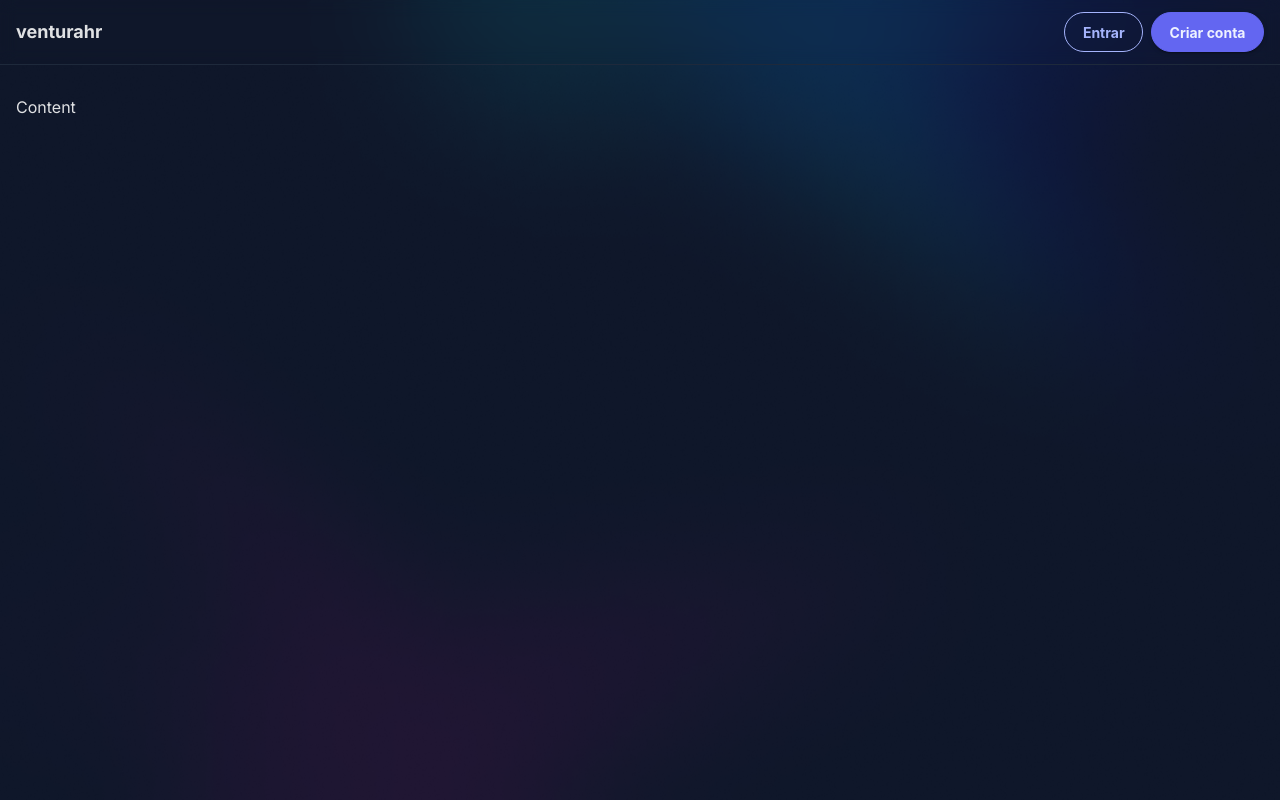
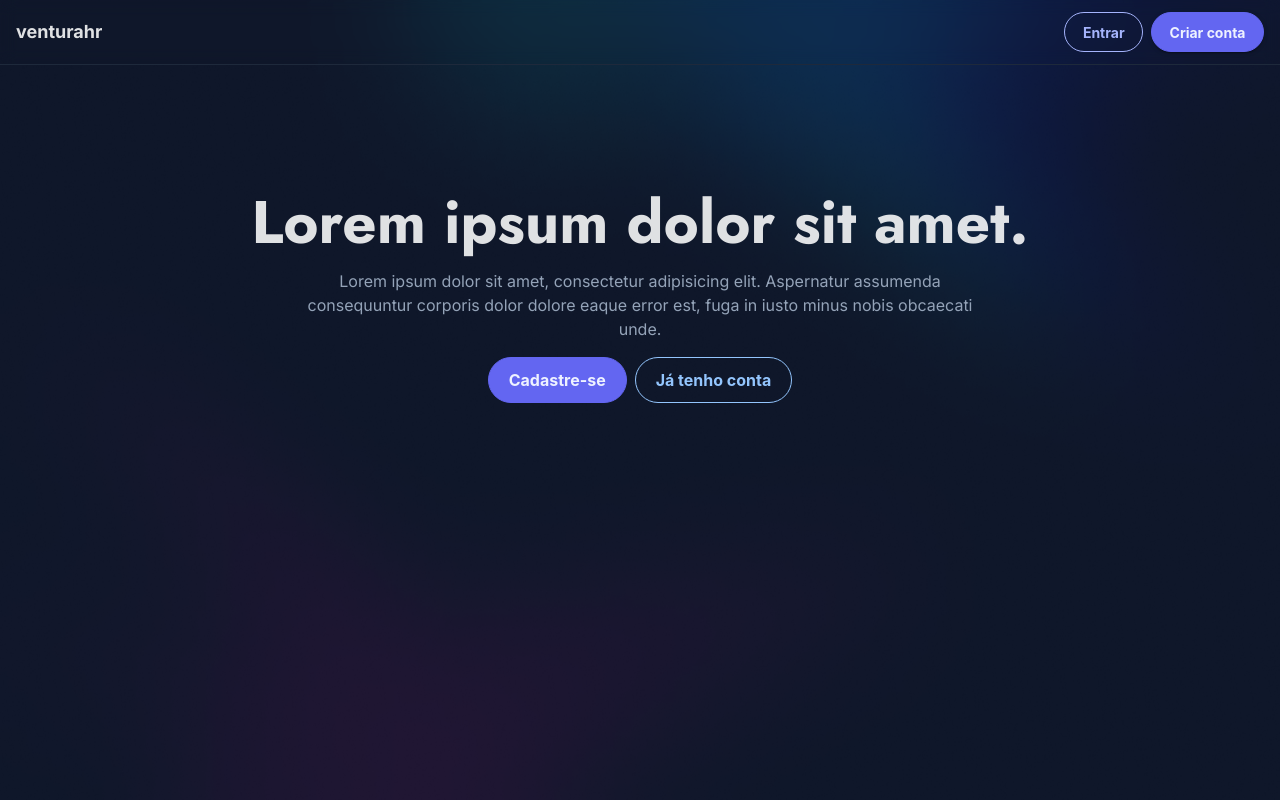
Before and after one commit to fabioper/VenturaHR, a Next.js app in the folder Web/venturahr-web/: page / in a window 1280 px wide. Built offline with nearby package versions, Linux system fonts and the light colour scheme; no server answers.

Commit message:
adiciona hero

```diff
--- a/Web/venturahr-web/src/pages/_app.tsx
+++ b/Web/venturahr-web/src/pages/_app.tsx
@@ -14,6 +14,7 @@ import "@fontsource/inter/400.css"
 import "@fontsource/inter/600.css"
 import "@fontsource/inter/700.css"
 import "@fontsource/jost/300.css"
+import "@fontsource/jost/700.css"
 
 const MyApp: React.FC<AppProps> = ({ Component, pageProps }: AppProps) => {
   const auth = getAuth(firebaseApp)
--- a/Web/venturahr-web/src/pages/index.tsx
+++ b/Web/venturahr-web/src/pages/index.tsx
@@ -3,6 +3,8 @@ import Head from "next/head"
 import { useAuth } from "../contexts/AuthContext"
 import ProtectedPage from "../components/ProtectedPage"
 import { useRouter } from "next/router"
+import { Button } from "primereact/button"
+import Link from "next/link"
 
 const Home: NextPage = () => {
   const { user, isLogged, logout } = useAuth()
@@ -21,8 +23,28 @@ const Home: NextPage = () => {
           <link rel="icon" href="/favicon.ico" />
         </Head>
 
-        <main className="py-6">
-          <div className="container">Content</div>
+        <main className="py-6 h-full">
+          <div className="container flex flex-col items-center justify-center h-3/5">
+            <h2 className="text-3xl md:text-6xl font-display font-extrabold m-0 text-center">
+              Lorem ipsum dolor sit amet.
+            </h2>
+            <p className="max-w-2xl text-center font-body leading-normal text-slate-400">
+              Lorem ipsum dolor sit amet, consectetur adipisicing elit.
+              Aspernatur assumenda consequuntur corporis dolor dolore eaque
+              error est, fuga in iusto minus nobis obcaecati unde.
+            </p>
+            <div className="flex flex-col md:flex-row items-center justify-center gap-2">
+              <Link href="/signup">
+                <Button label="Cadastre-se" className="p-button-rounded" />
+              </Link>
+              <Link href="/login">
+                <Button
+                  label="Já tenho conta"
+                  className="p-button-info p-button-outlined p-button-rounded"
+                />
+              </Link>
+            </div>
+          </div>
         </main>
       </div>
     </ProtectedPage>
```
